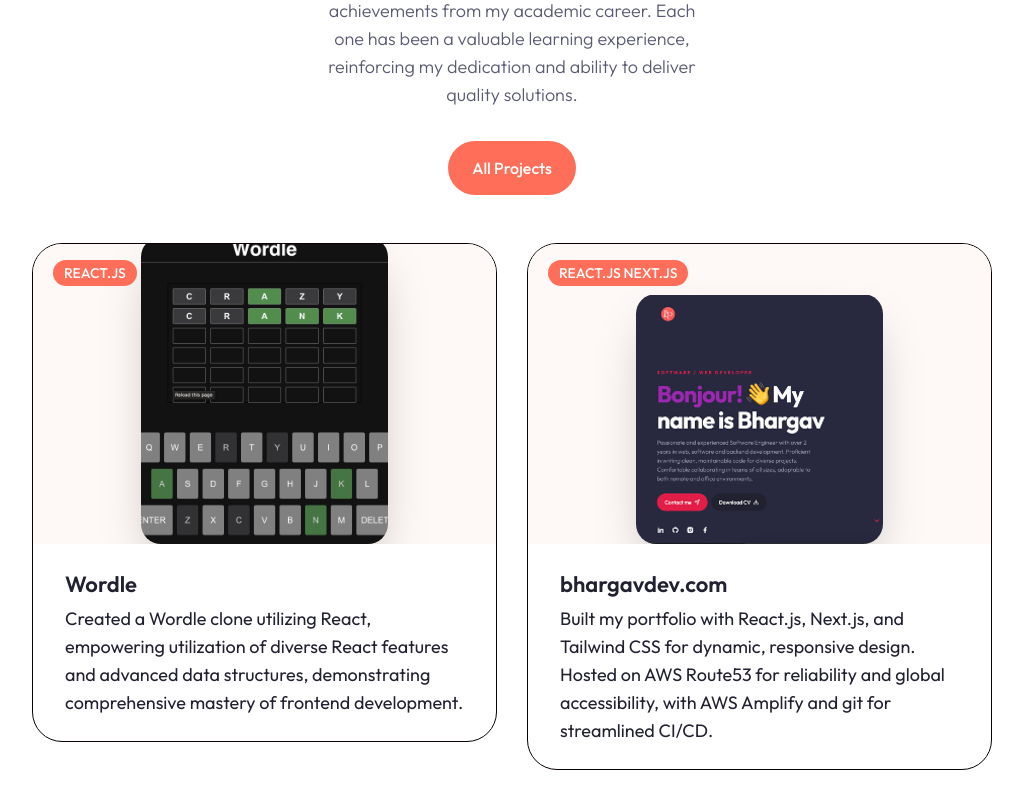
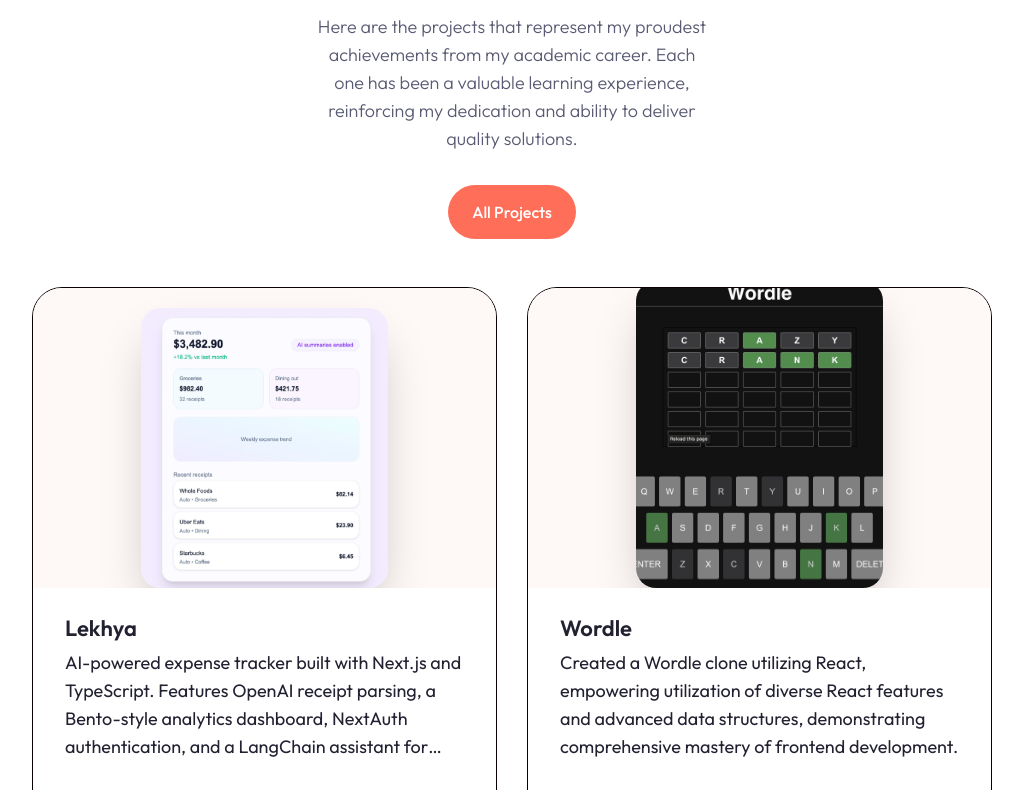
Before and after one commit to parekhbhargav25/MyPortfolio, a Next.js app in the folder my-app/: page / in a window 1280 px wide. Shown: the part 3108-3898 px from the top of the page, without its empty margins (128-1151 px from the left). Built offline with nearby package versions, Linux system fonts and the light colour scheme.

Commit message:
fixed search bar on pejct page and bug fixes

```diff
--- a/my-app/app/projects/page.jsx
+++ b/my-app/app/projects/page.jsx
@@ -1,20 +1,29 @@
 'use client'
 import React, {useState} from 'react'
-import {Tabs, TabsList, TabsContent, TabsTrigger} from '@/components/ui/tabs'
 import ProjectCard from '@/components/ProjectCard'
 
 const projectData = [
+    {
+        image: '/work/lekhya.jpg',
+        category: 'react.js Next.js postgresSQL AWS',
+        name: 'Lekhya',
+        description: 'AI-powered expense tracker built with Next.js and TypeScript. Features OpenAI receipt parsing, a Bento-style analytics dashboard, NextAuth authentication, and a LangChain assistant for natural-language queries over financial data.',
+        link: 'https://lekhya-seven.vercel.app',
+        github: 'https://github.com/parekhbhargav25/Lekhya',
+        tags: ['AWS', 'PostgreSQL']
+    },
     {
         image: '/work/fixify.png',
         category: 'react.js MongoDB',
         name: 'Fixify',
         description: 'A home services app built to connect users with local service providers. The frontend uses React + Vite, tested with Selenium. Backend on MongoDB, tested with Jest. Deployed on Railway and uses GitHub Actions for CI/CD.',
         link:'https://fixifyawsamplify-production.up.railway.app/',
-        github:'https://github.com/srithikraj/fixify'
+        github:'https://github.com/srithikraj/fixify',
+        tags: ['AWS']
       },
   {
         image: '/work/Wordle.png',
-        category: 'react.js',
+        category: 'react.js AWS',
         name: 'Wordle',
         description: 'Created a Wordle clone utilizing React, empowering utilization of diverse React features and advanced data structures, demonstrating comprehensive mastery of frontend development.',
         link:'https://main.d3rcz4bik3h08p.amplifyapp.com/',
@@ -22,11 +31,12 @@ const projectData = [
     },
     {
         image: '/work/portfolio.png',
-        category: 'react.js Next.js',
+        category: 'react.js Next.js AWS',
         name: 'bhargavdev.com',
         description: 'Built my portfolio with React.js, Next.js, and Tailwind CSS for dynamic, responsive design. Hosted on AWS Route53 for reliability and global accessibility, with AWS Amplify for streamlined CI/CD.',
         link:'https://bhargavdev.com/',
-        github:'https://github.com/parekhbhargav25/MyPortfolio'
+        github:'https://github.com/parekhbhargav25/MyPortfolio',
+        tags: ['AWS']
     },
 
     {
@@ -35,7 +45,8 @@ const projectData = [
         name: 'RegisterMe',
         description: 'A full stack web application called RegisterMe. This project was developed using React for the frontend, AWS DynamoDB and AWS Amplify for backend services, and Node.js for server-side logic.',
         link:'https://www.youtube.com/watch?v=E8UK1b9H6R4',
-        github:'https://github.com/Lava-Java/RegisterMe-v2'
+        github:'https://github.com/Lava-Java/RegisterMe-v2',
+        tags: ['AWS']
     },
     {
         image: '/work/auth.png',
@@ -71,45 +82,60 @@ const projectData = [
     },
 ]
 
-const uniqueCategory = ['all projects', ...new Set (projectData.map((item) => item.category))]
+const parseTags = (category) => category.split(/\s+/).filter(t => t && t !== '+')
+const uniqueTags = [...new Set(projectData.flatMap(p => parseTags(p.category)))]
 
 const Projects = () => {
-    const [categories, setCategories] = useState(uniqueCategory)
-    const [category, setCategory] = useState ('all projects')
-    const filteredProjects = projectData.filter(project => {
-        return category === 'all projects' ? project : project.category === category
-    })
-    // console.log(filteredProjects)
+    const [selected, setSelected] = useState(() => new Set(uniqueTags))
+
+    const toggleCategory = (tag) => {
+        setSelected(prev => {
+            const next = new Set(prev)
+            if (next.has(tag)) next.delete(tag)
+            else next.add(tag)
+            return next
+        })
+    }
+
+    const filteredProjects = projectData.filter(project =>
+        parseTags(project.category).some(tag => selected.has(tag))
+    )
 
     return (
         <section className='min-h-screen pt-12'>
             <div className='container mx-auto'>
                 <h2 className='section-title mb-8 xl:mb-16 text-center mx-auto'> My Projects</h2>
-                {/* Tabs*/}
-                <Tabs defaultValue={category} className='mb-24 xl:mb-48'>
-                    <TabsList className='w-max grid lg:h-[80px] lg:grid-cols-7 sm:grid-cols-2 md:grid-cols-4 lg:max-w-[700px] mb-12 mx-auto sm:border md:border dark:border'>
-                        {categories.map((category,index) =>{
-                            return (
-                                <TabsTrigger
-                                onClick ={()=> setCategory(category)}
-                                value={category}
-                                key ={index}
-                                className='capitalize w-[162px] mx:w-auto md:w-auto'>{category}</TabsTrigger>
-                            )
-                        }) }
-                    </TabsList>
-                    {/** tabs content */}
-                    <div className='text-lg xl:mt-8 grid grid-cols-1 lg:grid-cols-3 gap-4'>
-                      {filteredProjects.map((project,index) => {
+
+                <div className='flex flex-wrap justify-center gap-3 mb-12 max-w-4xl mx-auto'>
+                    {uniqueTags.map((tag) => {
+                        const isActive = selected.has(tag)
                         return (
-                            <TabsContent value={category} key={index}>
-                                <ProjectCard project ={project}/>
-                            </TabsContent>
+                            <button
+                                key={tag}
+                                onClick={() => toggleCategory(tag)}
+                                className={`capitalize px-4 py-2 rounded-full text-sm font-medium border transition-all ${
+                                    isActive
+                                        ? 'bg-primary text-white border-primary hover:bg-primary/90'
+                                        : 'bg-transparent text-foreground border-border hover:border-primary hover:text-primary'
+                                }`}
+                            >
+                                {tag}
+                            </button>
                         )
-                      })}
-                    </div>
-                </Tabs>
+                    })}
+                    <button
+                        onClick={() => setSelected(selected.size === 0 ? new Set(uniqueTags) : new Set())}
+                        className='px-4 py-2 rounded-full text-sm font-medium border border-border bg-transparent text-muted-foreground hover:text-primary hover:border-primary transition-all'
+                    >
+                        {selected.size === 0 ? 'Select all' : 'Clear all'}
+                    </button>
+                </div>
 
+                <div className='text-lg xl:mt-8 grid grid-cols-1 lg:grid-cols-3 gap-4 mb-24 xl:mb-48'>
+                    {filteredProjects.map((project, index) => (
+                        <ProjectCard key={index} project={project} />
+                    ))}
+                </div>
             </div>
         </section>
     )
--- a/my-app/app/template.jsx
+++ b/my-app/app/template.jsx
@@ -1,32 +1,28 @@
 'use client';
-import {motion} from 'framer-motion'
+import { useEffect } from 'react';
 import useScrollProgesss from '@/hooks/useScrollProgress';
-
-const variants = {
-    hidden: {opacity: 0},
-    enter: {opacity: 1},
-};
 
 const Template = ({children}) => {
     const completion = useScrollProgesss();
+
+    useEffect(() => {
+        const handlePageShow = (event) => {
+            if (event.persisted) {
+                window.location.reload();
+            }
+        };
+        window.addEventListener('pageshow', handlePageShow);
+        return () => window.removeEventListener('pageshow', handlePageShow);
+    }, []);
+
     return (
         <>
-            <motion.main
-            variants={variants}
-            initial ='hidden'
-            animate ='enter'
-            transition={{type: 'linear', delay: 0.1, duration:0.4}}
-
-            >
-            {children}
-
-            </motion.main>
+            <main>{children}</main>
             <span
              style ={{transform: `translateY(${completion - 100}%)`}}
              className='fixed z-50 bg-primary w-1 top-0 right-0 bottom-0 transition-all duration-700'
             >
             </span>
-            {/* <div className='h-[4000px]'></div> */}
         </>
     )
 }
--- a/my-app/components/Hero.jsx
+++ b/my-app/components/Hero.jsx
@@ -15,7 +15,7 @@ import Socials from './Socials'
 
 const handleButtonClick = () => {
     // Replace 'https://example.com' with the URL you want to open in a new tab
-  window.open('https://drive.google.com/file/d/1JhzwgAxkCrI-mmW4-vTCVLeLuPmRw7x8/view?usp=drive_link', '_blank');
+  window.open('https://drive.google.com/file/d/1JD5X58trzRqrxi7FXSK4XwznuR4p3zpV/view?usp=sharing', '_blank');
     };
 
 
--- a/my-app/components/Nav.jsx
+++ b/my-app/components/Nav.jsx
@@ -1,3 +1,4 @@
+'use client'
 import Link from 'next/link'
 
 import { usePathname } from 'next/navigation'
--- a/my-app/components/ProjectCard.jsx
+++ b/my-app/components/ProjectCard.jsx
@@ -6,8 +6,8 @@ import {Badge} from './ui/badge'
 
 const ProjectCard =({project}) =>{
     return (
-        <Card className='group overflow-hidden relative'>
-            <CardHeader className='p-0'>
+        <Card className='group overflow-hidden relative h-full flex flex-col'>
+            <CardHeader className='p-0 flex-shrink-0'>
                 <div className='relative w-full h-[300px] flex items-center justify-center
                 bg-tertiary dark:bg-secondary/40 xl:bg-work_project_bg_light
                 xl:dark:bg-work_project_bg_dark xl:bg-[110%] xl:bg-no-repeat overflow-hidden'>
@@ -23,10 +23,10 @@ const ProjectCard =({project}) =>{
                 </div>
                 </div>
             </CardHeader>
-            <div className='h-full px-8 py-6'>
-                <Badge className='uppercase text-sm font-medium mb-2 absolute top-4 left-5 '> {project.category}</Badge>
+            <div className='flex-1 px-8 py-6'>
+                {/* <Badge className='uppercase text-sm font-medium mb-2 absolute top-4 left-5 '> {project.category}</Badge> */}
                 <h4 className='h4 mb-1'> {project.name}</h4>
-                <p className='tex-muted-foreground text-lg'>{project.description}</p>
+                <p className='tex-muted-foreground text-lg line-clamp-4'>{project.description}</p>
             </div>
         </Card>
     )
--- a/my-app/components/Work.jsx
+++ b/my-app/components/Work.jsx
@@ -16,6 +16,14 @@ import {Pagination} from 'swiper/modules'
 import ProjectCard from './ProjectCard'
 
 const projectData = [
+    {
+        image: '/work/lekhya.jpg',
+        category: 'react.js Next.js',
+        name: 'Lekhya',
+        description: 'AI-powered expense tracker built with Next.js and TypeScript. Features OpenAI receipt parsing, a Bento-style analytics dashboard, NextAuth authentication, and a LangChain assistant for natural-language queries over financial data.',
+        link: 'https://lekhya-seven.vercel.app',
+        github: 'https://github.com/parekhbhargav25/Lekhya'
+    },
     {
         image: '/work/Wordle.png',
         category: 'react.js',
```
Also changed, not shown: my-app/components/About.jsx (+46 -8 lines).
